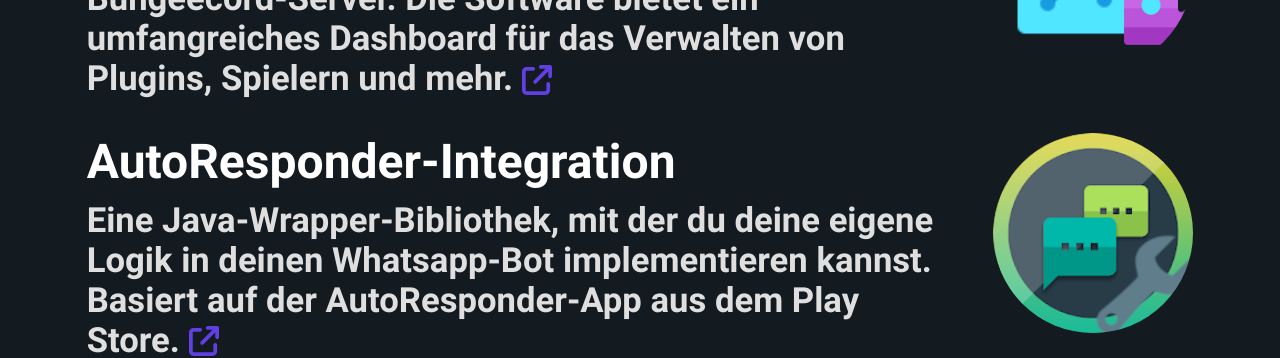
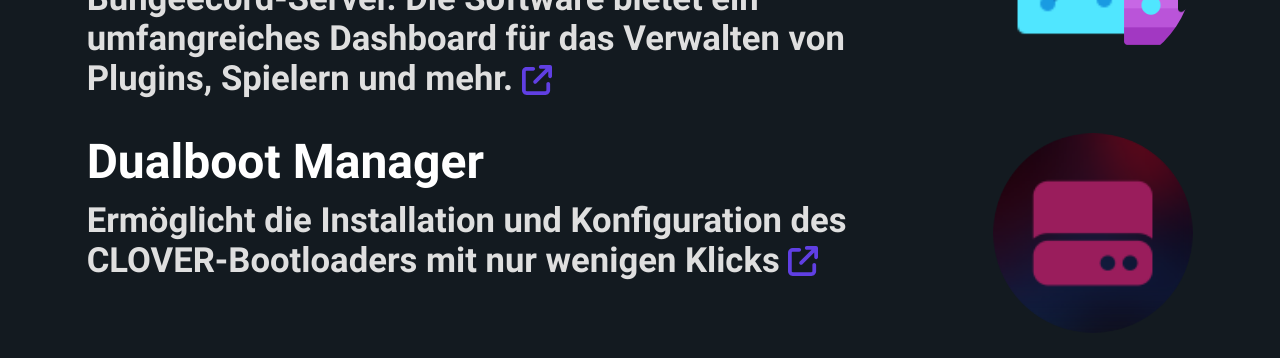
Before and after one commit to gnmyt/gnmyt, a React (Vite) app: page /projects in a window 1280 px wide. Shown: the part 1020-1378 px from the top of the page. Built offline with nearby package versions, Linux system fonts and the light colour scheme.

Commit message:
Add Dualboot Manager

```diff
--- a/src/pages/Projects/Projects.jsx
+++ b/src/pages/Projects/Projects.jsx
@@ -9,6 +9,7 @@
 import SheepstarIcon from "@/common/images/apps/sheepstar.png";
 import NextermIcon from "@/common/images/apps/nexterm.png";
 import SierraIcon from "@/common/images/apps/sierra.png";
+import DualbootIcon from "@/common/images/apps/dualbootmgr.png";
 import Contributed from "@/pages/Projects/components/Contributed";
 
 const projects = [
@@ -37,6 +38,12 @@
             "Die Software bietet ein umfangreiches Dashboard für das Verwalten von Plugins, Spielern und mehr.",
         link: "https://mcdash.gnmyt.dev/",
         icon: MCIcon
+    },
+    {
+        name: "Dualboot Manager",
+        description: "Ermöglicht die Installation und Konfiguration des CLOVER-Bootloaders mit nur wenigen Klicks",
+        link: "https://dualboot.gnmyt.dev/",
+        icon: DualbootIcon
     },
     {
         name: "AutoResponder-Integration",
```
Also changed, not shown: src/common/images/apps/dualbootmgr.png (added).
